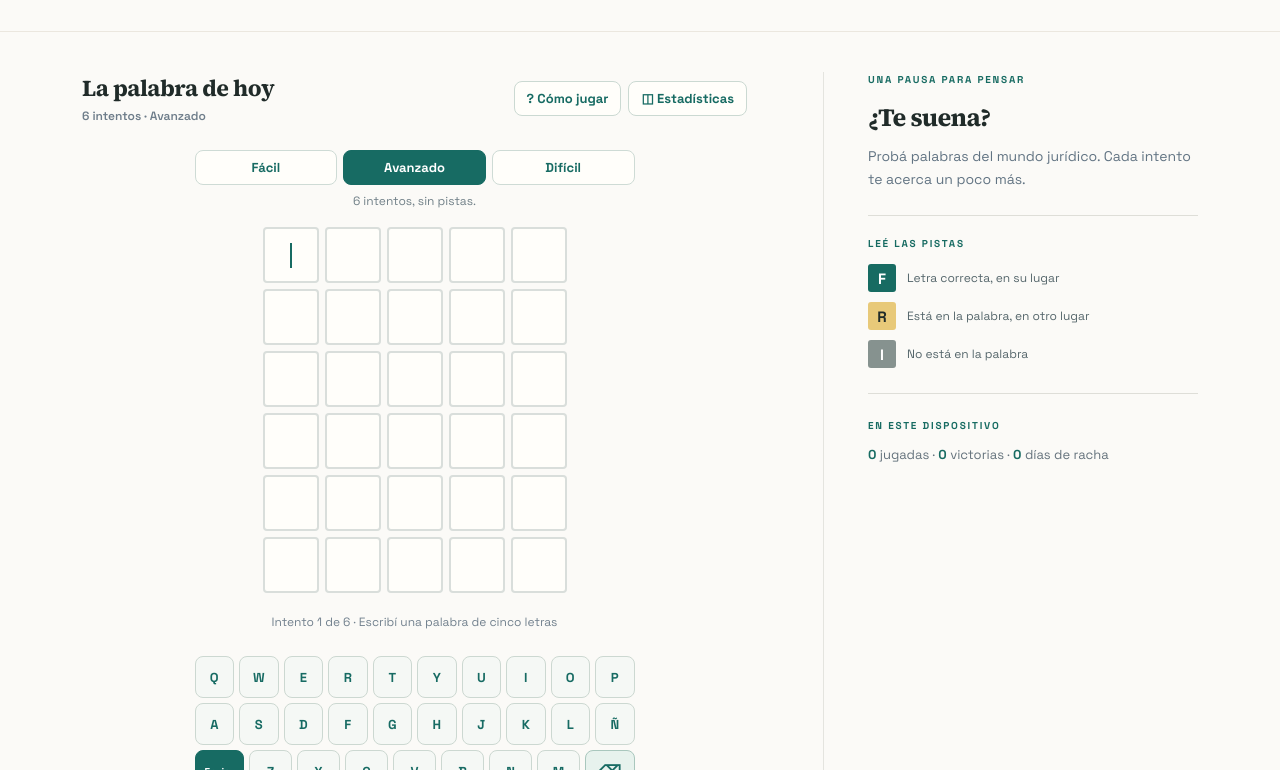
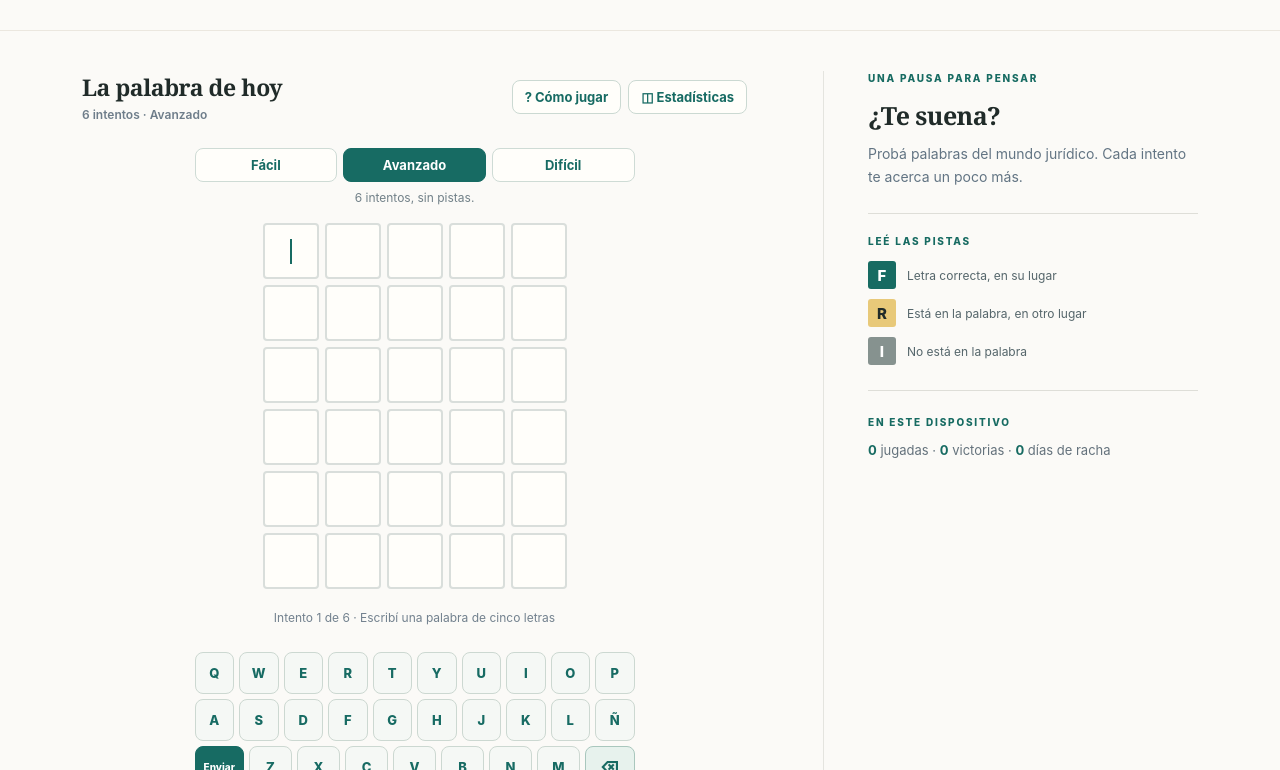
Before and after one commit to lucasramosuy/leydle, a website with bundled scripts: page index.html in a window 1280 px wide. Shown: the part 298-1068 px from the top of the page. Built offline with nearby package versions, Linux system fonts and the light colour scheme.

Commit message:
Aplicar fuentes del kit a la interfaz de Leydle

```diff
--- a/index.html
+++ b/index.html
@@ -1 +1 @@
-<!doctype html><html lang="es-UY"><head><meta charset="utf-8"><meta name="viewport" content="width=device-width,initial-scale=1"><meta name="theme-color" content="#fbfaf7"><meta name="description" content="Leydle: una palabra jurídica por día. Jugá en tres dificultades y aprendé con Normativa Uruguay."><title>Leydle · Normativa Uruguay</title><link rel="icon" href="./favicon.svg" type="image/svg+xml"><link rel="stylesheet" href="./fonts.css"><link rel="stylesheet" href="./style.css"></head><body><div id="root"></div><div class="overlay" id="story-overlay" hidden><section role="dialog" aria-modal="true" aria-labelledby="story-title" class="dialog story-dialog"><button class="close" id="story-close" aria-label="Cerrar vista previa">×</button><span class="side-label">TU RESULTADO · IMAGEN</span><h2 id="story-title">Lista para compartir.</h2><div class="story-frame"><img id="story-preview" alt="Vista previa de la imagen de tu resultado"></div><div class="story-actions"><button id="story-download" type="button" class="action">Descargar imagen ↓</button><button id="story-native" type="button" class="action" hidden>Compartir imagen ↗</button></div><p id="story-note" class="share-note" role="status" aria-live="polite">Formato vertical 1080 × 1920 para historias. La imagen se crea en este dispositivo.</p></section></div><script type="module" src="./app.js"></script></body></html>
+<!doctype html><html lang="es-UY"><head><meta charset="utf-8"><meta name="viewport" content="width=device-width,initial-scale=1"><meta name="theme-color" content="#fbfaf7"><meta name="description" content="Leydle: una palabra jurídica por día. Jugá en tres dificultades y aprendé con Normativa Uruguay."><title>Leydle · Normativa Uruguay</title><link rel="icon" href="./favicon.svg" type="image/svg+xml"><link rel="stylesheet" href="./style.css"><link rel="stylesheet" href="./fonts.css"></head><body><div id="root"></div><div class="overlay" id="story-overlay" hidden><section role="dialog" aria-modal="true" aria-labelledby="story-title" class="dialog story-dialog"><button class="close" id="story-close" aria-label="Cerrar vista previa">×</button><span class="side-label">TU RESULTADO · IMAGEN</span><h2 id="story-title">Lista para compartir.</h2><div class="story-frame"><img id="story-preview" alt="Vista previa de la imagen de tu resultado"></div><div class="story-actions"><button id="story-download" type="button" class="action">Descargar imagen ↓</button><button id="story-native" type="button" class="action" hidden>Compartir imagen ↗</button></div><p id="story-note" class="share-note" role="status" aria-live="polite">Formato vertical 1080 × 1920 para historias. La imagen se crea en este dispositivo.</p></section></div><script type="module" src="./app.js"></script></body></html>
```
